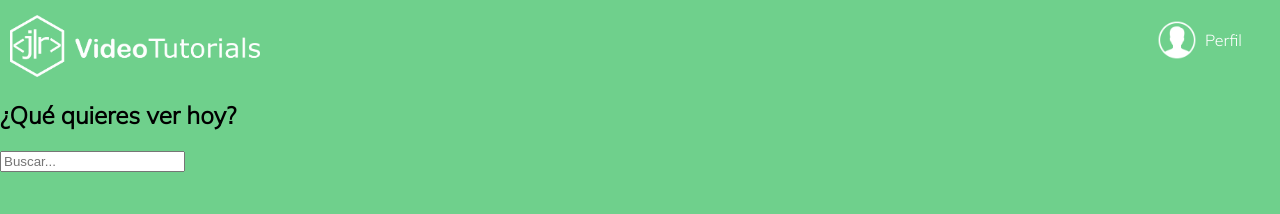
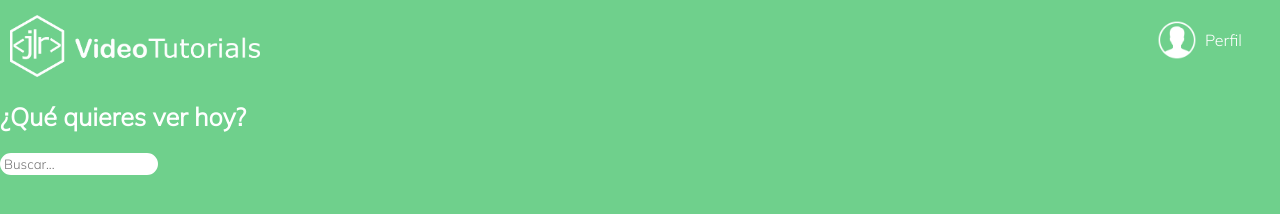
Before and after one commit to JohsonRodriguez/web_video, a plain HTML site: page index.html in a window 1280 px wide. Drawn offline with Linux system fonts and the light colour scheme.

Commit message:
buscador

```diff
--- a/index.html
+++ b/index.html
@@ -76,6 +76,20 @@
         margin: 0;
         color: white;
     }
+
+    .main{
+        height: 300px;
+    }
+    .main__title{
+        color: white;
+        font-size: 25px;
+    }
+    .input{
+       border: 2px solid white;
+       border-radius: 25px;
+       color: white;
+       font-family: 'Mulish', sans-serif;
+    }
 </style>
 
 <body>
@@ -93,8 +107,8 @@
         </div>
     </header>
     <section class="main">
-        <h2 class="main_title">¿Qué quieres ver hoy?</h2>
-        <input class="main__input" type="text" placeholder="Buscar...">
+        <h2 class="main__title">¿Qué quieres ver hoy?</h2>
+        <input class="input" type="text" placeholder="Buscar...">
     </section>
 </body>
 
```
